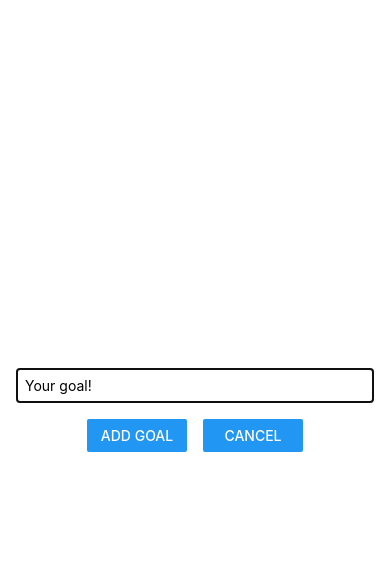
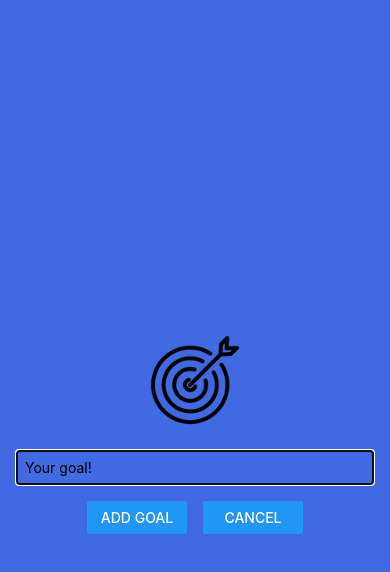
Before and after one commit to yahyayesilyurt/first-react-native-demo-project, a React Native app: screen / in a window 390 px wide. Both pictures are taken after a click on the button "ADD NEW GOAL". Shown: the top 572 px of the page. Built offline with nearby package versions, Linux system fonts and the light colour scheme.

Commit message:
image added and colors changed

```diff
--- a/components/GoalInput.js
+++ b/components/GoalInput.js
@@ -1,4 +1,11 @@
-import { StyleSheet, View, TextInput, Button, Modal } from "react-native";
+import {
+  StyleSheet,
+  View,
+  TextInput,
+  Button,
+  Modal,
+  Image,
+} from "react-native";
 import { useState } from "react";
 
 const GoalInput = (props) => {
@@ -16,6 +23,10 @@
   return (
     <Modal visible={props.visible} animationType="slide">
       <View style={styles.inputContainer}>
+        <Image
+          style={styles.image}
+          source={require("../assets/images/goal.png")}
+        />
         <TextInput
           style={styles.textInput}
           placeholder="Your goal!"
@@ -48,10 +59,13 @@
     flex: 1,
     justifyContent: "center",
     alignItems: "center",
-    marginBottom: 24,
     padding: 16,
-    borderBottomWidth: 1,
-    borderBottomColor: "#cccccc",
+    backgroundColor: "#4169e1",
+  },
+  image: {
+    width: 100,
+    height: 100,
+    margin: 20,
   },
   textInput: {
     borderWidth: 1,
```
Also changed, not shown: assets/images/goal.png (added).
